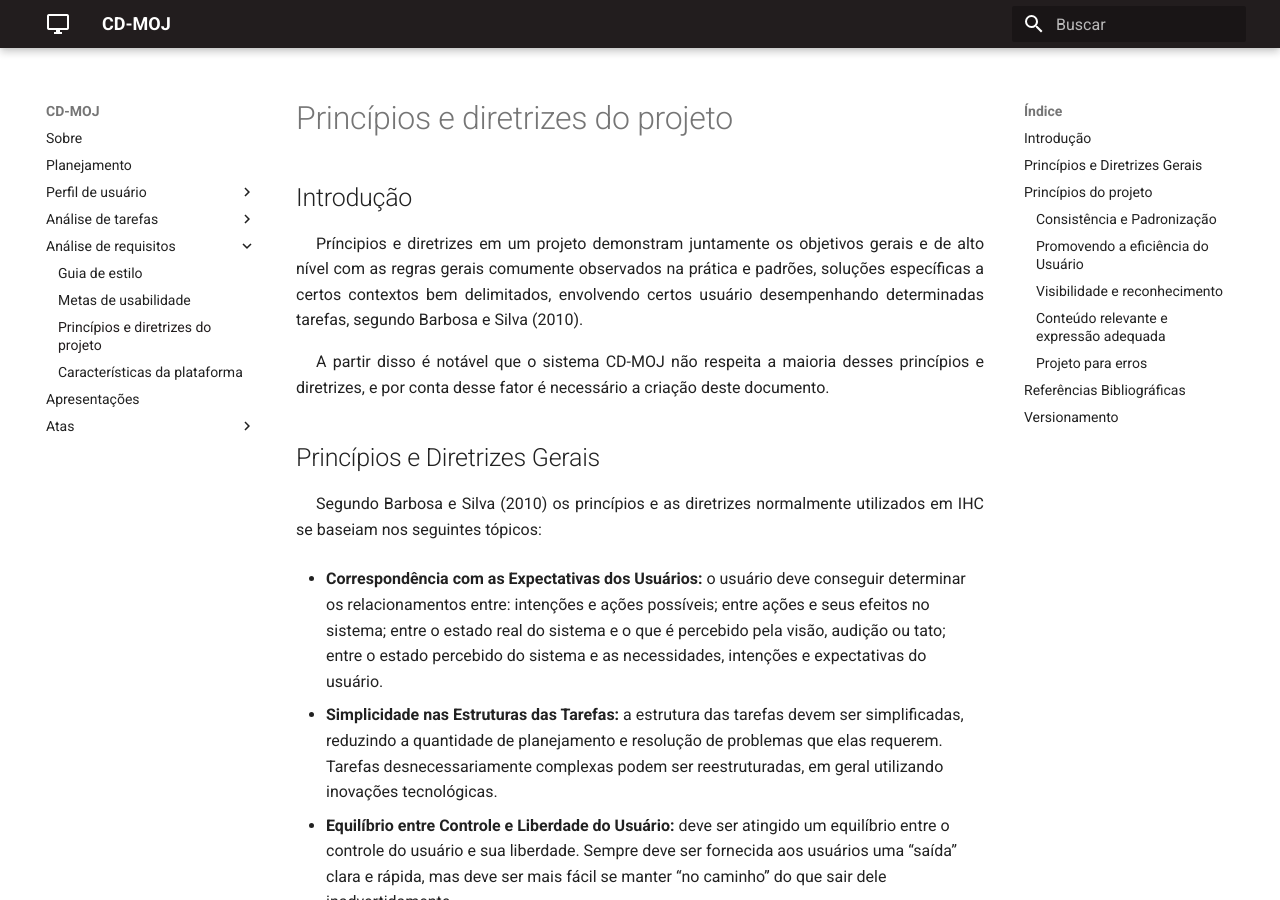
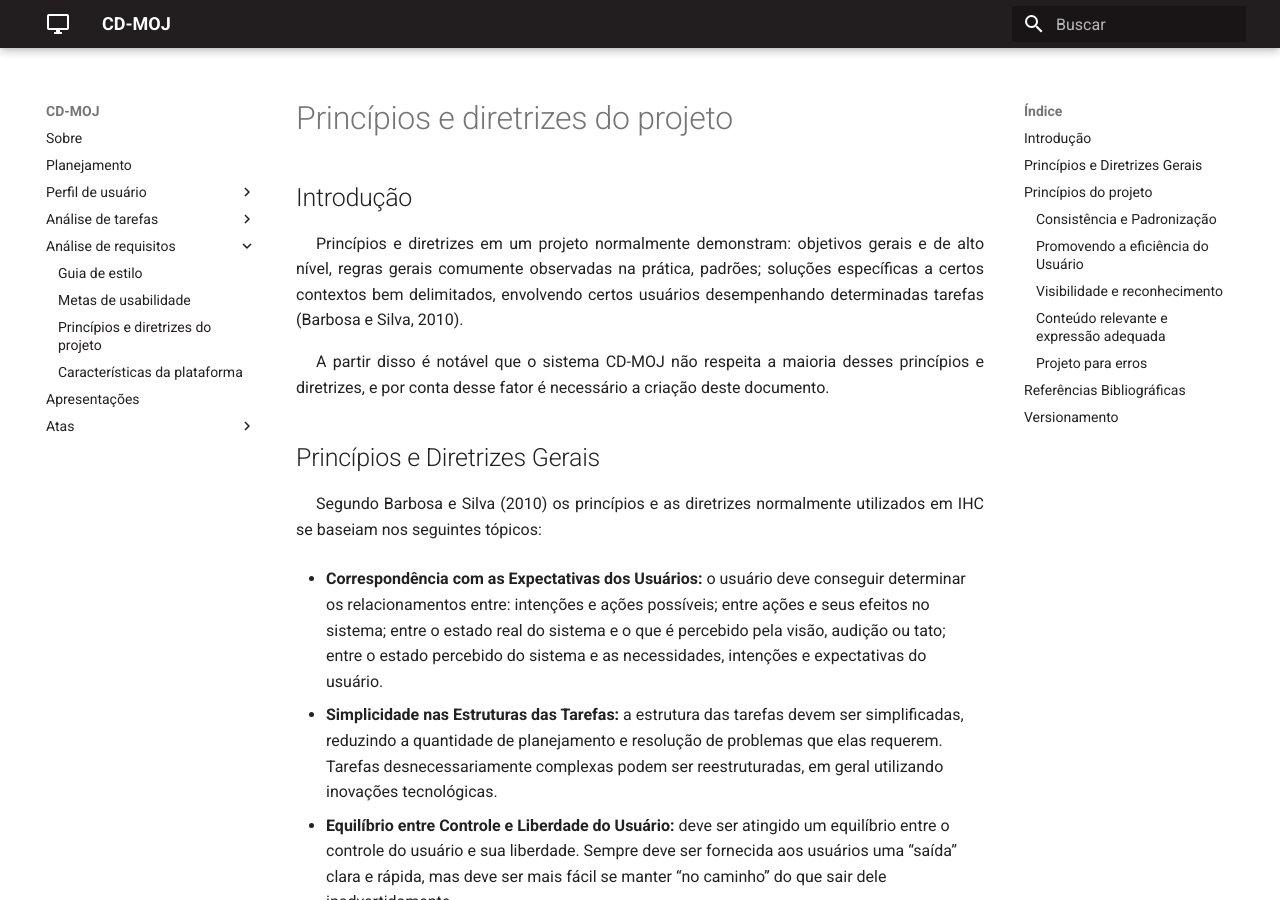
Before and after one commit to Interacao-Humano-Computador/2020.1-CD-MOJ, an MkDocs documentation site: the page built from docs/analise_requisitos/principios.md, in a window 1280 px wide and 900 px high. Built offline with MkDocs 1.6.1 and Material for MkDocs 9.7.7, drawn with Linux system fonts in a browser that asks for light colours; old or Windows-style settings are respelled for this version of MkDocs; some of the changed text lies outside the part shown.

Commit message:
Correção na introdução do documento de princípios

```diff
--- a/docs/analise_requisitos/principios.md
+++ b/docs/analise_requisitos/principios.md
@@ -3,7 +3,7 @@
 ## Introdução
 
 <p style="text-indent: 20px; text-align: justify">
-Príncipios e diretrizes em um projeto demonstram juntamente os objetivos gerais e de alto nível com as regras gerais comumente observados na prática e padrões, soluções específicas a certos contextos bem delimitados, envolvendo certos usuário desempenhando determinadas tarefas, segundo Barbosa e Silva (2010).
+Princípios e diretrizes em um projeto normalmente demonstram: objetivos gerais e de alto nível, regras gerais comumente observadas na prática, padrões; soluções específicas a certos contextos bem delimitados, envolvendo certos usuários desempenhando determinadas tarefas (Barbosa e Silva, 2010).
 </p>
 
 <p style="text-indent: 20px; text-align: justify">
```
Also changed, not shown: other parts of docs/analise_requisitos/principios.md (+1 -0 lines).
